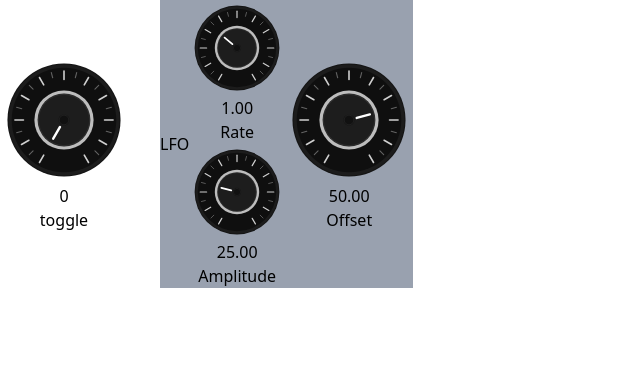
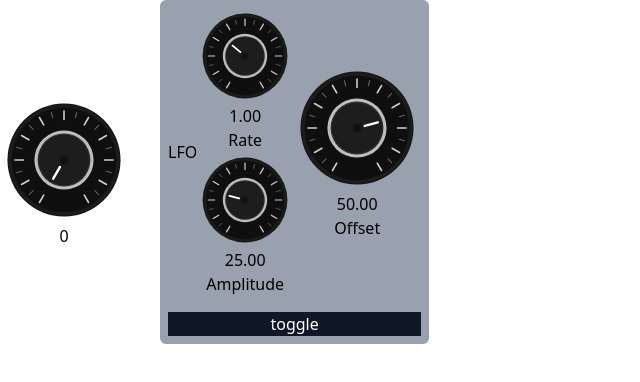
Before and after one commit to ryanennns/websynth, a Vue app: page / in a window 1280 px wide. Shown: the top 382 px of the page, without its empty margins (0-640 px from the left). Built offline with nearby package versions, Linux system fonts and the light colour scheme.

Commit message:
fix default

```diff
--- a/src/App.vue
+++ b/src/App.vue
@@ -48,9 +48,9 @@ sin();
         class="h-32 w-32"
       />
       {{ Math.round(foo) }}
-      <button @click="() => (on = !on) && sin()">toggle</button>
     </div>
-    <div class="bg-gray-400 flex justify-center items-center">
+    <div class="rounded-md p-2 bg-gray-400 flex flex-col justify-center gap-4">
+      <div class="flex justify-center items-center">
         <h1>LFO</h1>
         <div class="flex flex-col">
           <div class="flex flex-col justify-center items-center">
@@ -100,5 +100,9 @@ sin();
           <p>Offset</p>
         </div>
       </div>
+      <button class="bg-gray-900 text-white" @click="() => (on = !on) && sin()">
+        toggle
+      </button>
+    </div>
   </div>
 </template>
--- a/src/components/Dial.vue
+++ b/src/components/Dial.vue
@@ -32,6 +32,10 @@ const offset = computed<number>(() => props.offset ?? 0);
 const angleRange = computed<number>(() => 360 - 2 * offset.value);
 const valueRange = computed<number>(() => props.max - props.min);
 const step = computed<number>(() => props.step ?? 1);
+
+const degreesPerValue = computed<number>(
+  () => angleRange.value / valueRange.value,
+);
 
 const mouseYOnMouseDown = ref<number | undefined>(undefined);
 const valueOnMouseDown = ref<number>(0);
@@ -72,13 +76,15 @@ addEventListener("mousemove", (event: any) => {
     return;
   }
 
+  if (mouseYOnMouseDown.value - event.clientY > step.value) {}
+
   setDegrees(
     valueOnMouseDown.value + (mouseYOnMouseDown.value - event.clientY),
   );
 });
 
 const handleMousewheel = (event: any) => {
-  const delta = (step.value * angleRange.value) / valueRange.value;
+  const delta = step.value * degreesPerValue.value;
 
   event.wheelDelta > 0
     ? setDegrees(degrees.value + delta)
```
Lines whose indentation alone changed are shown as unchanged.
